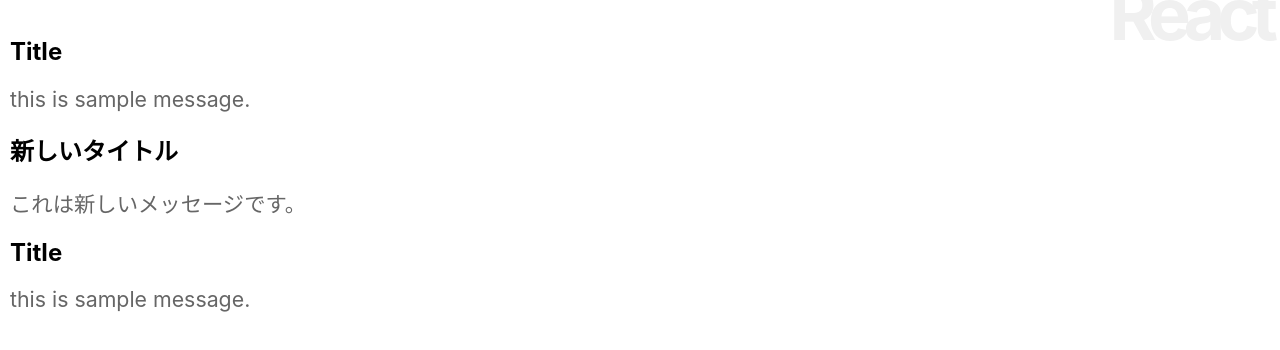
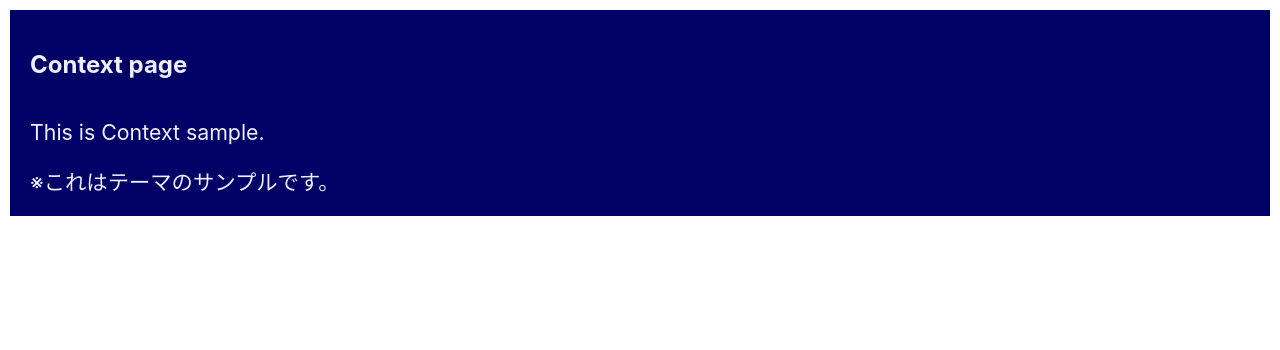
Before and after one commit to takahashi-n/react_next2, a React (Create React App) app: page / in a window 1280 px wide. Shown: the top 350 px of the page. Built offline with nearby package versions, Linux system fonts and the light colour scheme.

Commit message:
テーマ

```diff
--- a/src/App.js
+++ b/src/App.js
@@ -2,47 +2,52 @@ import React, { Component } from 'react';
 //import Rect from './Rect';
 import './App.css';
 
-let data = {title:'Title', message:'this is sample message.'};
+let theme = {
+  light:{
+    backgroundColor:"#eef",
+    color:'#006',
+    padding:'10px',
+  },
+  dark:{
+    backgroundColor:"#006",
+    color:'#eef',
+    padding:'10px',
+  }
+}
 
-const SampleContext = React.createContext(data);
+const ThemeContext = React.createContext(theme.dark);
 
 class App extends Component {
-  newdata = {title:'新しいタイトル', message:'これは新しいメッセージです。'};
+  static contextType = ThemeContext;
 
   render(){
-    return <div>
-      <h1>React</h1>
-      <Title />
-      <Message />
-      <SampleContext.Provider value={this.newdata}>
-        <Title />
-        <Message />
-      </SampleContext.Provider>
-      <Title />
-      <Message />
+    return <div style={this.context}>
+      <Title value="Context page" />
+      <Message value="This is Context sample." />
+      <Message value="※これはテーマのサンプルです。" />
     </div>;
   }
 }
 
 class Title extends Component {
-  static contextType = SampleContext;
+  static contextType = ThemeContext;
 
   render(){
     return (
       <div>
-        <h2>{this.context.title}</h2>
+        <h2 style={this.context}>{this.props.value}</h2>
       </div>
     )
   }
 }
 
 class Message extends Component {
-  static contextType = SampleContext;
+  static contextType = ThemeContext;
 
   render() {
     return (
       <div>
-        <p>{this.context.message}</p>
+        <p style={this.context}>{this.props.value}</p>
       </div>
     )
   }
```
